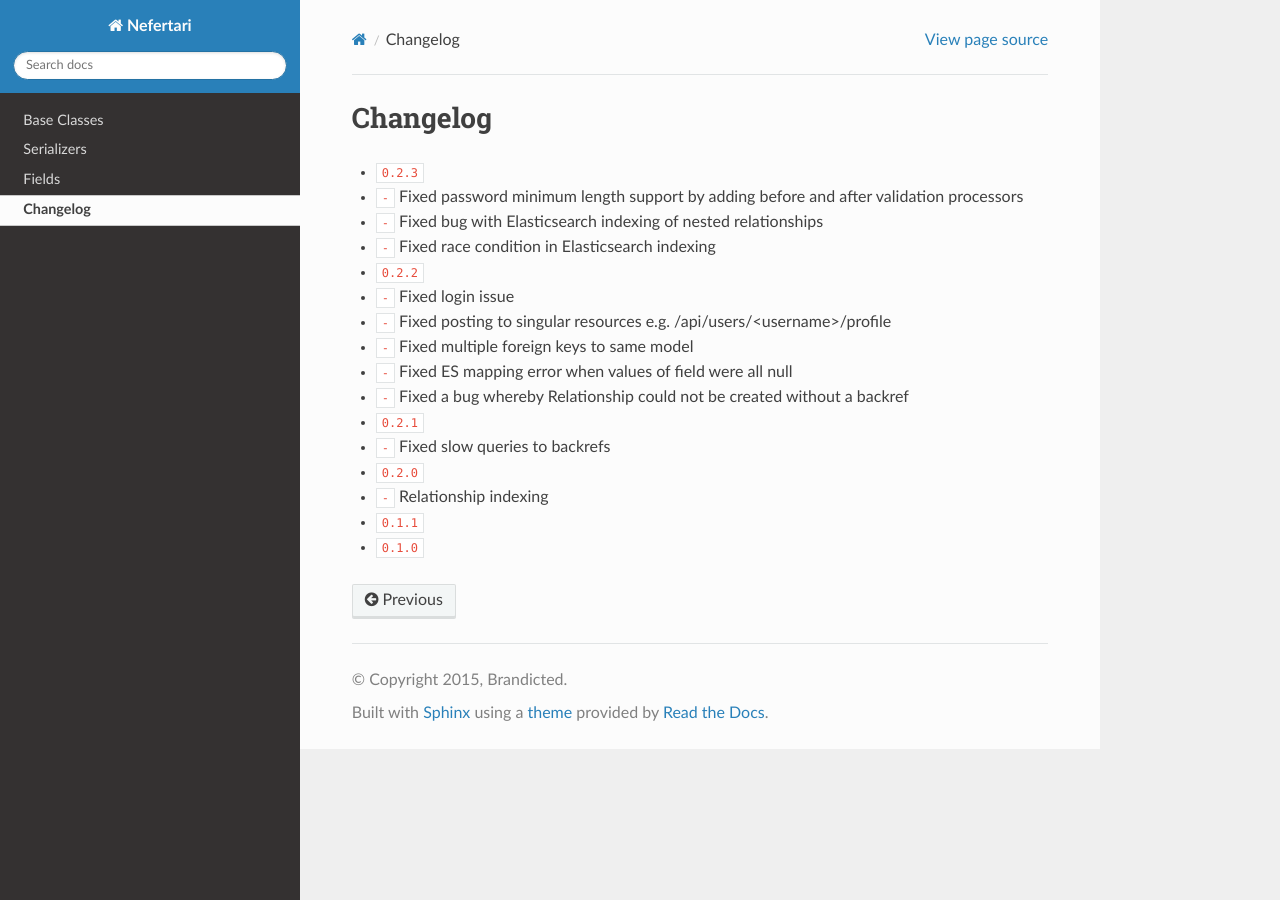
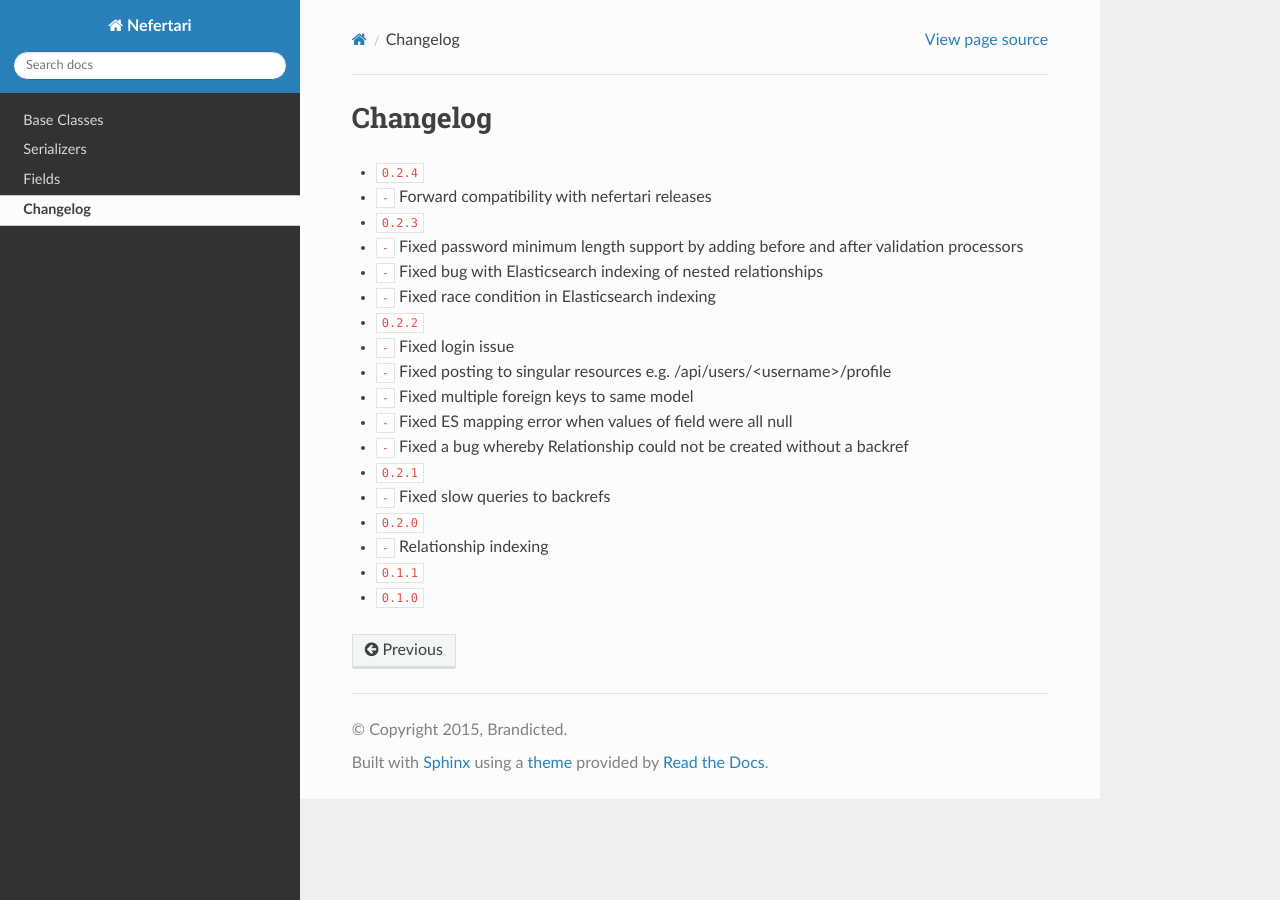
Before and after one commit to ramses-tech/nefertari-sqla, a Sphinx documentation site: the page built from docs/source/changelog.rst, in a window 1280 px wide. Built offline with Sphinx 7.4.7 and the Read the Docs theme 2.0.0, drawn with Linux system fonts in a browser that asks for light colours; cross-references to code outside the pages are shown as plain code.

Commit message:
compatibility release 0.2.4

```diff
--- a/docs/source/changelog.rst
+++ b/docs/source/changelog.rst
@@ -1,5 +1,8 @@
 Changelog
 =========
+
+* :release:`0.2.4 <2015-06-05>`
+* :bug:`-` Forward compatibility with nefertari releases
 
 * :release:`0.2.3 <2015-06-03>`
 * :bug:`-` Fixed password minimum length support by adding before and after validation processors
--- a/setup.py
+++ b/setup.py
@@ -15,7 +15,7 @@ install_requires = [
 
 setup(
     name='nefertari_sqla',
-    version="0.2.3",
+    version="0.2.4",
     description='sqla engine for nefertari',
     classifiers=[
         "Programming Language :: Python",
```
